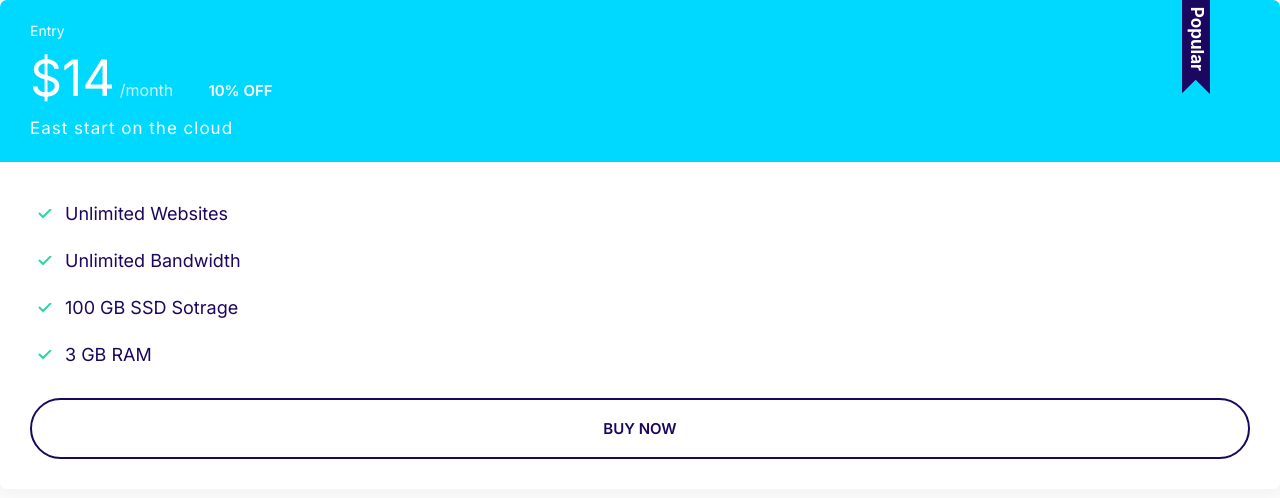
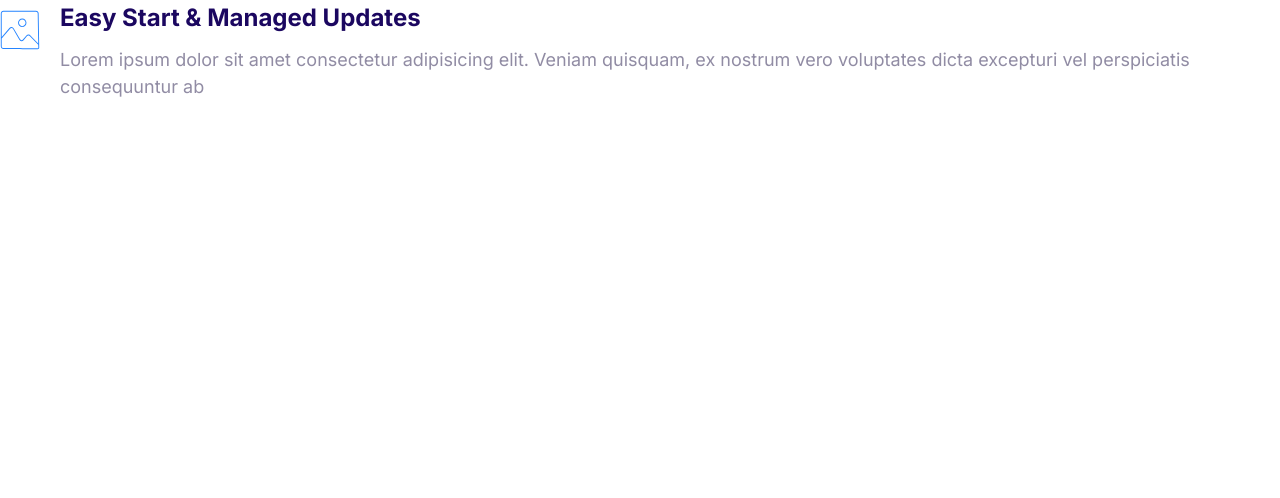
Before and after one commit to Akhil-Venkat/FrondendDemo, a plain HTML site: page index.html in a window 1280 px wide. Drawn offline with Linux system fonts and the light colour scheme.

Commit message:
Build the media component

```diff
--- a/css/styles.css
+++ b/css/styles.css
@@ -371,3 +371,21 @@ a {
     font-size: 1.7rem;
   }
 }
+
+/* Media */
+
+.media {
+  display: flex;
+}
+
+.media__title {
+  margin-top: 0;
+}
+
+.media__body {
+  margin: 0 2rem;
+}
+
+.media__image {
+  margin-top: 1rem;
+}
--- a/index.html
+++ b/index.html
@@ -13,26 +13,21 @@
 
 <body>
 
-    <div class="plan plan--popular">
-        <div class="card card--secondary">
-          <header class="card__header">
-            <h3 class="plan__name">Entry</h3>
-            <span class="plan__price">$14</span>
-            <span class="plan__billing-cycle">/month</span>
-            <span class="badge badge--secondary badge--small">10% OFF</span>
-            <span class="plan__description">East start on the cloud</span>
-          </header>
-          <div class="card__body">
-            <ul class="list list--tick">
-              <li class="list__item">Unlimited Websites</li>
-              <li class="list__item">Unlimited Bandwidth</li>
-              <li class="list__item">100 GB SSD Sotrage</li>
-              <li class="list__item">3 GB RAM</li>
-            </ul>
-            <button class="btn btn--outline btn--block">Buy Now</button>
-          </div>
+    <div class="media">
+        <div class="media__image">
+          <svg class="icon icon--primary">
+            <use xlink:href="images/sprite.svg#snap"></use>
+          </svg>
         </div>
-    </div>
+        <div class="media__body">
+          <h3 class="media__title">Easy Start & Managed Updates</h3>
+          <p>
+            Lorem ipsum dolor sit amet consectetur adipisicing elit. Veniam quisquam,
+            ex nostrum vero voluptates dicta excepturi vel perspiciatis consequuntur
+            ab
+          </p>
+        </div>
+      </div>
 
 </body>
 
```
Also changed, not shown: components/media.html (added, +15 -0 lines), components/plans.html (added, +20 -0 lines).
